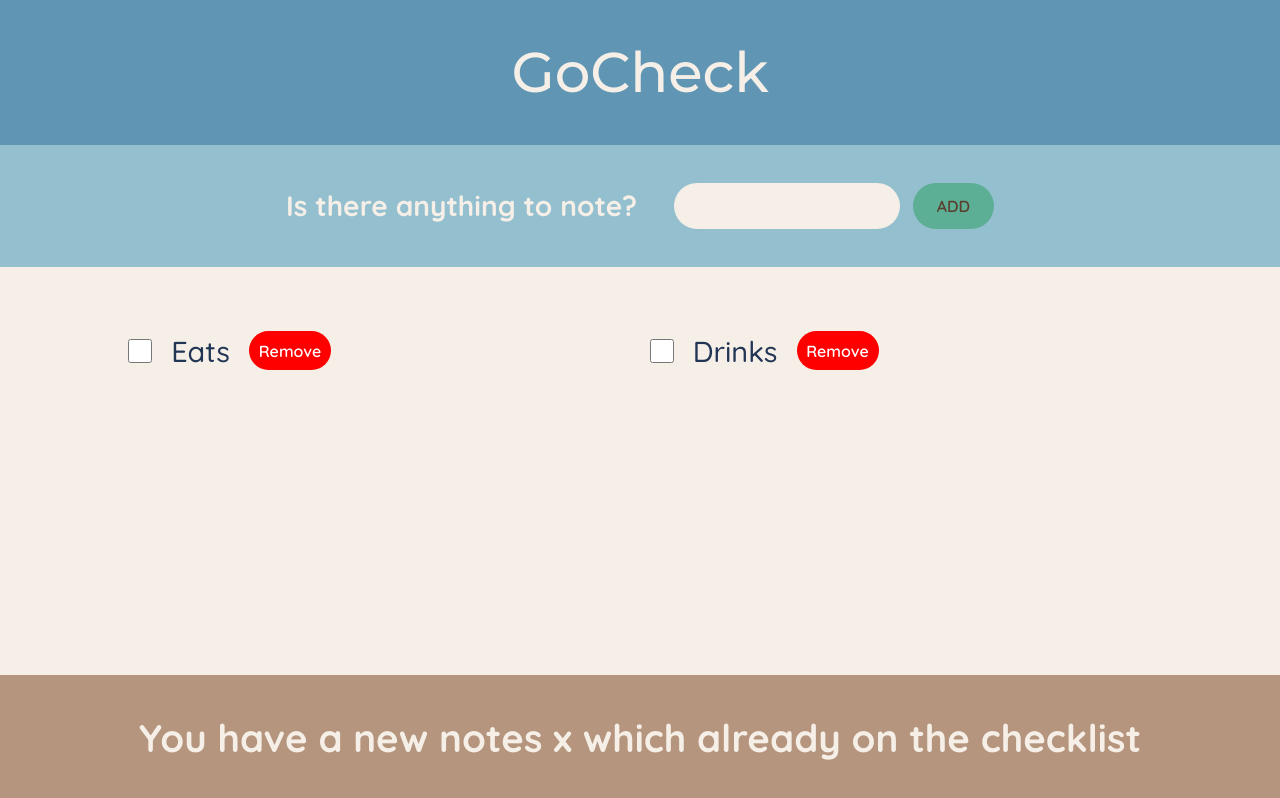
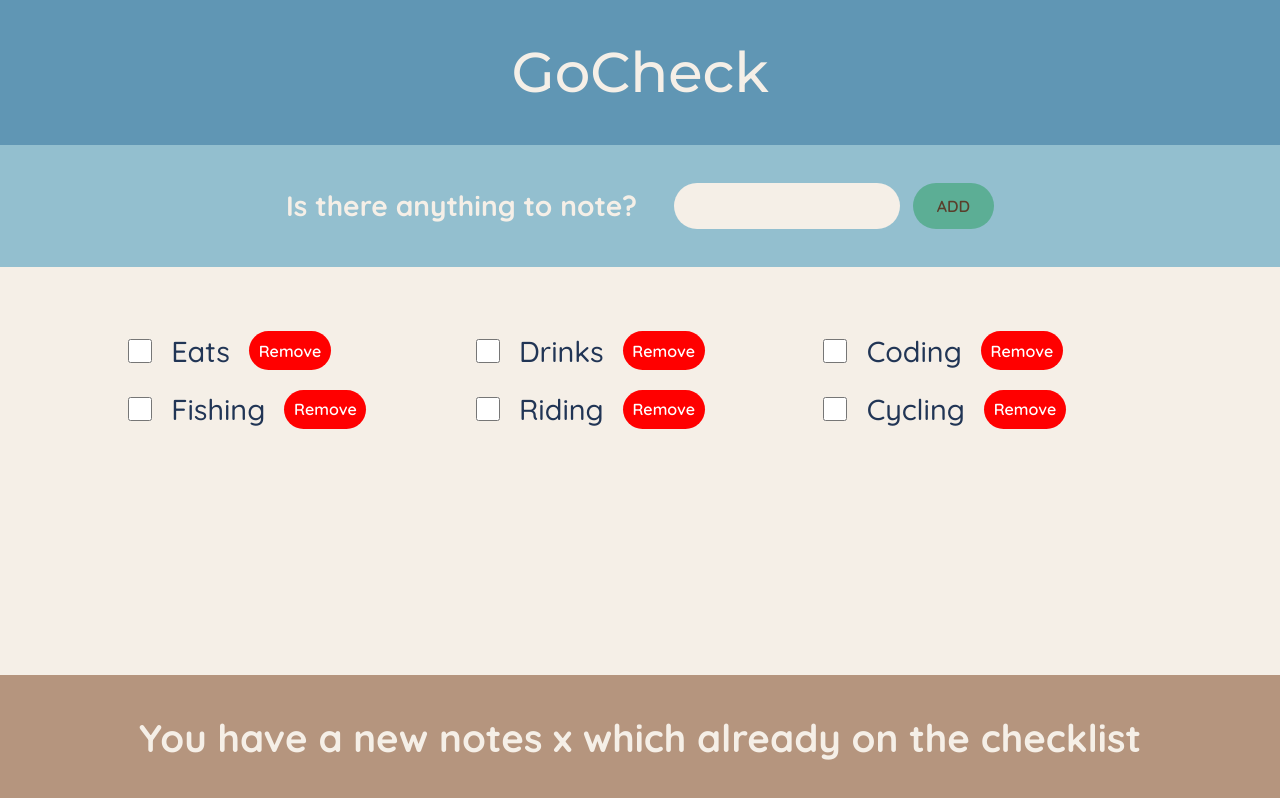
Before and after one commit to luthfizone/gocheck, a React (Vite) app: page / in a window 1280 px wide. Built offline with nearby package versions, Linux system fonts and the light colour scheme.

Commit message:
feat: add sample data and render on the List component (parent NoteList)

```diff
--- a/src/App.jsx
+++ b/src/App.jsx
@@ -1,3 +1,5 @@
+import item from "./data/sample.json";
+
 function App() {
   return (
     <div className="app-container">
@@ -27,23 +29,22 @@ function NoteList() {
   return (
     <div className="list">
       <ul>
-        <List />
+        <List items={item} />
       </ul>
     </div>
   );
 }
 
-function List() {
+function List(props) {
   return (
     <>
-      <li>
-        <input type="checkbox" name="item" id="item" />
-        Eats <button className="btn-remove">Remove</button>
-      </li>
-      <li>
-        <input type="checkbox" name="item" id="item" />
-        Drinks <button className="btn-remove">Remove</button>
-      </li>
+      {props.items.map((item) => (
+        <li key={item.id}>
+          <input type="checkbox" name="item" id={`item-${item.id}`} />
+          {item.name}
+          <button className="btn-remove">Remove</button>
+        </li>
+      ))}
     </>
   );
 }
--- /dev/null
+++ b/src/data/sample.json
@@ -0,0 +1,8 @@
+[
+  { "id": 1, "name": "Eats", "done": false },
+  { "id": 2, "name": "Drinks", "done": false },
+  { "id": 3, "name": "Coding", "done": false },
+  { "id": 4, "name": "Fishing", "done": false },
+  { "id": 5, "name": "Riding", "done": false },
+  { "id": 6, "name": "Cycling", "done": false }
+]
```
